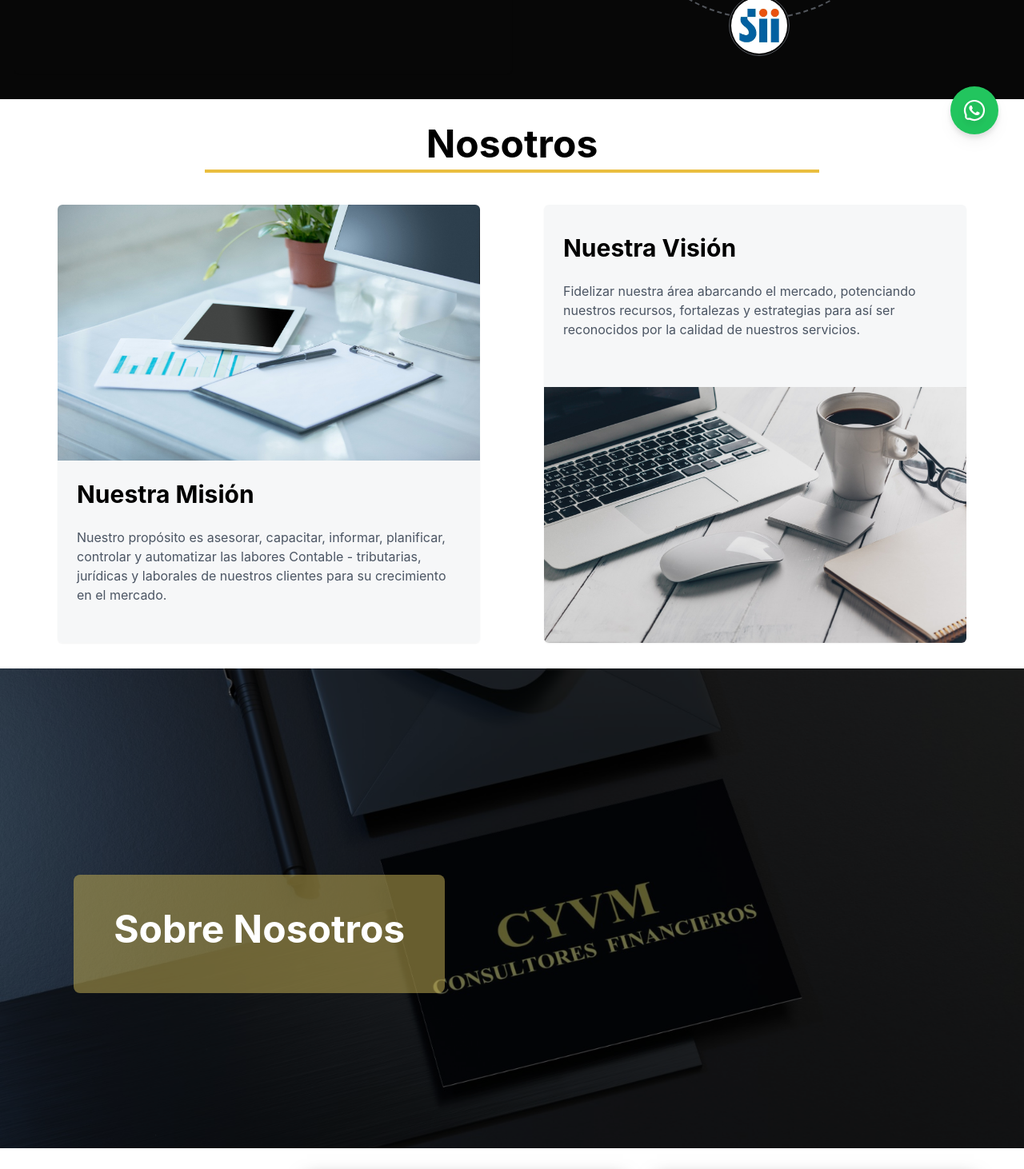
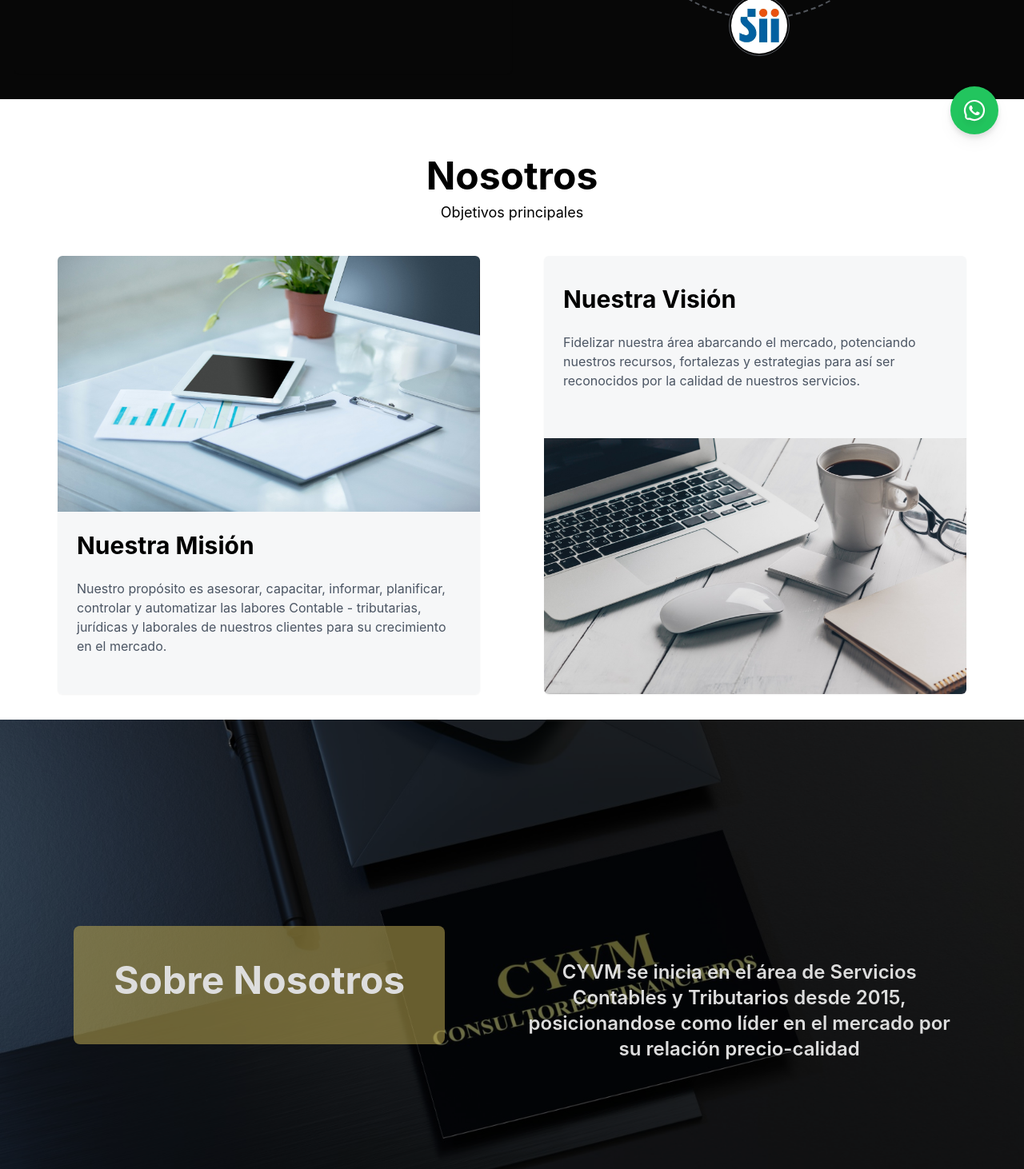
Before and after one commit to sawiwi/page-contable, a React (Create React App) app: page / in a window 1280 px wide. Shown: the part 600-2062 px from the top of the page at 80% size. Built offline with nearby package versions, Linux system fonts and the light colour scheme.

Commit message:
fix: error responsive design in all section

```diff
--- a/src/Pages/About/index.js
+++ b/src/Pages/About/index.js
@@ -5,10 +5,11 @@ import Style from '../../assets/css/about.module.css'
 
 const About = () => {
   return (
-    <section id='AboutSectionScroll'>
+    <section id='AboutSectionScroll'className='py-10'>
       <section className="p-8 max-w-[1200px] mx-auto">
-        <div className='border-b-4 border-primary-default mb-10 max-w-3xl mx-auto'>
+        <div className=' mb-10 max-w-3xl mx-auto'>
           <h2 className='text-4xl font-bold sm:text-5xl text-center mb-2'>Nosotros</h2>
+          <p className='text-center text-lg my-2'>Objetivos principales</p>
         </div>
         <div className="container mx-auto grid grid-cols-1 lg:grid-cols-2 gap-x-20 gap-y-10 items-stretch">
           <div className="flex flex-col overflow-hidden rounded-md shadow-sm hover:-translate-y-2 transition-all duration-300">
@@ -29,13 +30,17 @@ const About = () => {
         </div>
       </section>
       <section className={`${Style.bgImage} bg-bottom bg-cover bg-fixed bg-no-repeat h-[600px]  pt-16 relative after:content-[''] after:absolute after:w-full after:h-full after:bg-black/50 after:top-0 after:z-0`}>
-        <div className="max-w-[1200px] mx-auto h-full flex justify-center relative z-10">
-          <div className='w-full lg:w-[47.367%] flex justify-center items-center'>
-            <div className='pt-11 pb-14 px-[50px] text-white bg-[#bfab528a] backdrop:blur-2xl rounded-lg'>
-              <h1 className="text-4xl font-bold leadi sm:text-5xl">Sobre Nosotros</h1>
+        <div className="grid grid-cols-1 max-w-[1200px] mx-auto h-full xl:flex xl:justify-center relative z-10">
+        <div className='w-full p-2 lg:w-[47.367%] flex justify-center items-center'>
+            <div className='pt-11 pb-14 px-[50px] text-[#dddddd] bg-[#bfab528a] backdrop:blur-2xl rounded-lg'>
+              <h1 className="text-3xl font-bold leadi sm:text-5xl">Sobre Nosotros</h1>
             </div>
           </div>
-          <div className='w-0 lg:w-[52.633%]'></div>
+          <div className='w-full lg:w-[52.633%] xl:py-56 xl:px-10 xl:flex xl:justify-center'>
+              {/* <div className='pt-11 pb-14 px-[50px] text-white bg-[#bfab528a] backdrop:blur-2xl rounded-lg'> */}
+                <h1 className="text-xl p-3 font-bold xl:font-semibold leadi sm:text-2xl text-[#dddddd] text-center">CYVM se inicia en el área de Servicios Contables y Tributarios desde 2015, posicionandose como líder en el mercado por su relación precio-calidad</h1>
+              {/* </div> */}
+          </div>
         </div>
       </section>
     </section>
--- a/src/Pages/OurClients/index.js
+++ b/src/Pages/OurClients/index.js
@@ -11,25 +11,25 @@ const OurClients = () =>{
                         <h1 className='text-center font-bold text-5xl'>Nuestros clientes</h1>
                         <p className='text-center text-lg my-2'>¿Conoces alguno?</p>
                     </div>
-                    <div className="flex my-10 mt-1" >
-                        <div className="flex-1 h-16 rounded-lg xl:h-28 hover:scale-110 transition-all duration-150 ">
+                    <div className="grid grid-cols-1 xl:flex xl:my-10 xl:mt-1" >
+                        <div className="grid py-10 mb-20 xl:flex-1 h-16 rounded-lg xl:h-28 hover:scale-110 transition-all duration-150 ">
                             <a href="https://accionpanal.cl/"  target="_blank" rel="noreferrer">
                                 <img src="https://accionpanal.com/_next/static/media/accion-panal-logo.21d16b96.webp" className="xl:w-64 h-auto" alt="Logo Panal"></img>
                             </a>
                         </div>
-                        <div className="shrink-0 h-16 w-80 m-4 xl:mt-10 hover:scale-110 transition-all duration-150">
+                        <div className="grid py-10 mt-14 mb-20  xl:shrink-0 h-16 w-80 xl:m-4 xl:mt-10 hover:scale-110 transition-all duration-150">
                             <a href="https://aulenpropiedades.cl/"  target="_blank" rel="noreferrer">
                                 <img src="https://aulenpropiedades.cl/static/media/logoAulen.0aff8f045048e610b59f.png" className="xl:w-64 h-auto" alt="Logo Aulen"></img>
                             </a>
                         </div>
-                        <div className="flex-1 h-16 m-4 hover:scale-110 transition-all duration-150">
+                        <div className="grid py-10 mb-20 mt-6 xl:flex-1 h-16 m-4 hover:scale-110 transition-all duration-150">
                             <a href="https://unne.cl/"  target="_blank" rel="noreferrer">
                                 <img src="https://unnepropiedades.cl/assets/img/global/logo.png" className="xl:w-64 h-auto" alt="Logo Unne"></img>
                             </a>
                         </div>
                     </div>
-                    <div className="flex pl-36 pr-36 pb-36">
-                        <div className="flex-1 h-16 m-4 hover:scale-110 transition-all duration-150">
+                    <div className="grid grid-cols-1 xl:flex xl:pl-36 xl:pr-36 xl:pb-36">
+                        <div className="py-10 mb-20 xl:flex-1 h-16 m-4 hover:scale-110 transition-all duration-150">
                             <a href="https://www.truecapital.cl/"  target="_blank" rel="noreferrer">
                                 <img src="https://www.truecapital.cl/wp-content/uploads/2021/05/Variante_TrueCapital_RGB.png" className="mt-10" alt="Logo Unne"></img>
                             </a>
@@ -39,9 +39,9 @@ const OurClients = () =>{
                                     xdxdxdd 2
                                 </div>
                         </div> */}
-                        <div className="flex-1 h-16 m-4 ">
+                        <div className="grid p-12 py-10 mt-10 mb-20 xl:flex-1 h-16 xl:m-4 ">
                             <a href="https://mhidraulica.cl/"  target="_blank" rel="noreferrer" >
-                                <img src={logoHidraulica}className="h-48 w-auto mx-56 hover:scale-110 transition-all duration-150" alt="Logo Hidraulica"></img>
+                                <img src={logoHidraulica}className="h-48 w-auto xl:mx-56 hover:scale-110 transition-all duration-150" alt="Logo Hidraulica"></img>
                             </a>
                         </div>
                     </div>
--- a/src/Pages/Services/index.js
+++ b/src/Pages/Services/index.js
@@ -5,8 +5,8 @@ import { DataCardServices } from '../../data/cardServices';
 
 const Services = () => {
   return (
-    <div id='ServicesSectionScroll' className='grid-cols-1 mx-10 xl:max-w-[1200px] xl:mx-auto  xl:flex  my-4 mb-10'>
-      <div className='py-10 mt-36'>
+    <div id='ServicesSectionScroll' className='grid-cols-1 mx-10 xl:max-w-[1200px] xl:mx-auto  xl:flex  my-20 mb-8'>
+      <div className='xl:py-10 xl:mt-36'>
         <h1 className='text-center font-bold text-5xl'>Nuestros Servicios</h1>
         <p className='text-center text-lg my-2'>Podemos ayudarte</p>
       </div>
--- a/src/assets/css/style.css
+++ b/src/assets/css/style.css
@@ -46,6 +46,14 @@
     box-shadow: -2px 4px 23px -9px rgba(15,15,15,0.5);
   }
 
+  @media only screen and (max-width: 375px){
+
+    .card1 {
+    height: 250px;
+    max-height: 250px;
+    }
+  }
+
   .card1:before {
     content: "";
     position: absolute;
--- a/src/shared/header/header.jsx
+++ b/src/shared/header/header.jsx
@@ -23,7 +23,7 @@ const Header = () => {
               <div className="flex flex-1 items-center justify-end sm:justify-between">
                 <div className="flex flex-shrink-0 items-center">
                   <img
-                    className="h-28 xl:h-56 w-auto cursor-pointer"
+                    className="h-48 xl:h-56 w-auto cursor-pointer"
                     src={Logo}
                     alt="CYVM"
                   />
```
